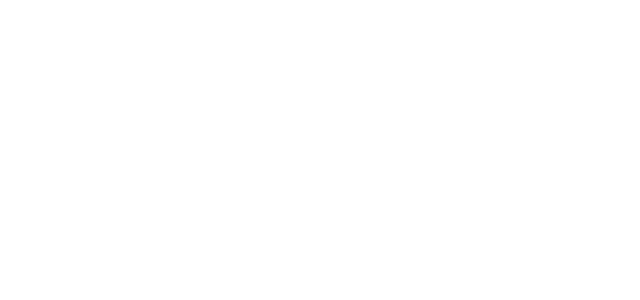
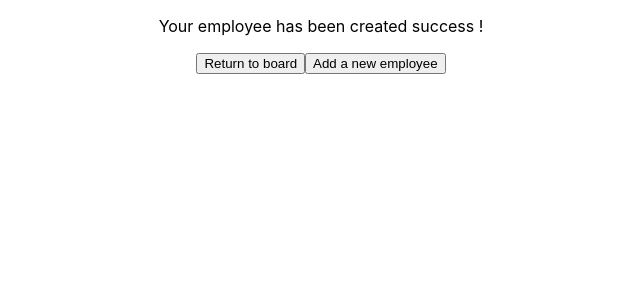
Before and after one commit to DylanJana/modal-react, a React (Create React App) app in the folder modal-hrnet/: page / in a window 1280 px wide. Shown: the top 300 px of the page, without its empty margins (319-959 px from the left). Built offline with nearby package versions, Linux system fonts and the light colour scheme.

Commit message:
Layout modal

```diff
--- a/modal-hrnet/src/Components/ModalHrnet/ModalHrnet.js
+++ b/modal-hrnet/src/Components/ModalHrnet/ModalHrnet.js
@@ -1,10 +1,16 @@
 import React from 'react'
 import './ModalHrnet.css'
 
-export default function ModalHrnet({children}) {
+export default function ModalHrnet() {
   return (
-    <div>
-      {children}
+    <div className='modal-container'>
+      <div className="modal-content">
+        <p>Your employee has been created success ! </p>
+        <div className="modal-content__ctas flex">
+          <button className='btn--plain btn--green'>Return to board</button>
+          <button className='btn--plain btn--green'>Add a new employee</button>
+        </div>
+      </div>
     </div>
   )
 }
```
